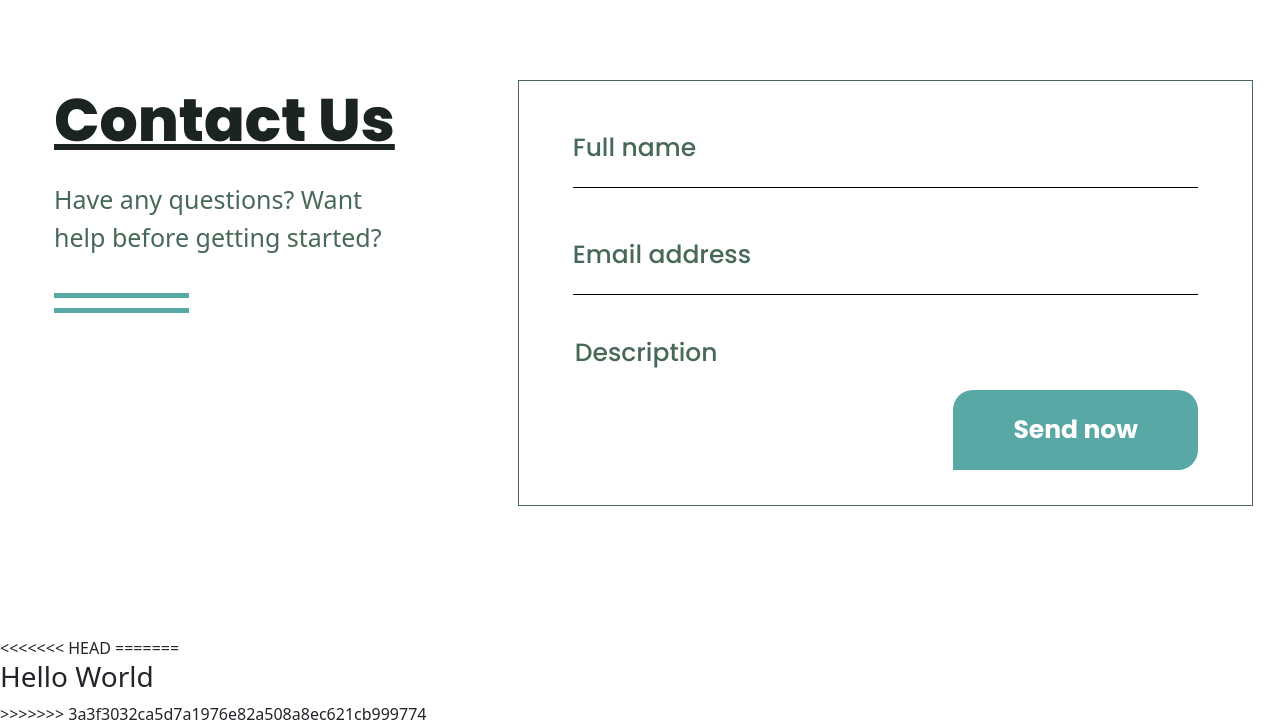
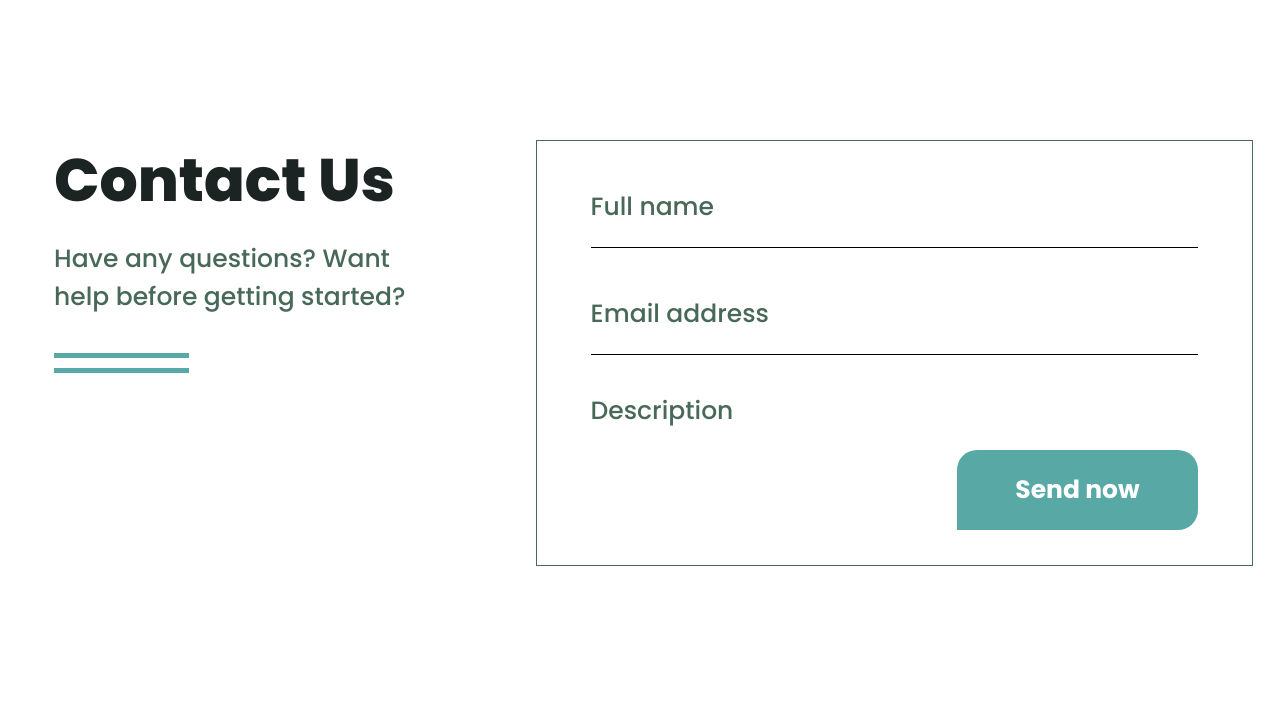
Before and after one commit to Aitmuhamet/locus, a plain HTML site: page index.html in a window 1280 px wide. Shown: the part 5849-6575 px from the top of the page. After the commit the page ends 6545 px from the top, so only its background shows below. Drawn offline with Linux system fonts and the light colour scheme; a web font is replaced by a local one.

Commit message:
Deleted elements

```diff
--- a/css/main.css
+++ b/css/main.css
@@ -1,12 +1,5 @@
 @import 'fonts.css';
 
-<<<<<<< HEAD
-=======
-.hello__world h3{
-  font-size: 40px;
-  line-height: 50px;
-}
->>>>>>> 3a3f3032ca5d7a1976e82a508a8ec621cb999774
 
 *, a{
   margin: 0;
--- a/index.html
+++ b/index.html
@@ -179,14 +179,7 @@
         </form>
       </div>
     </section>
-<<<<<<< HEAD
 
-=======
-    <section class="hello__world">
-      <h3>Hello World</h3>
-    </section>
-
->>>>>>> 3a3f3032ca5d7a1976e82a508a8ec621cb999774
 
   </div>
 
```
